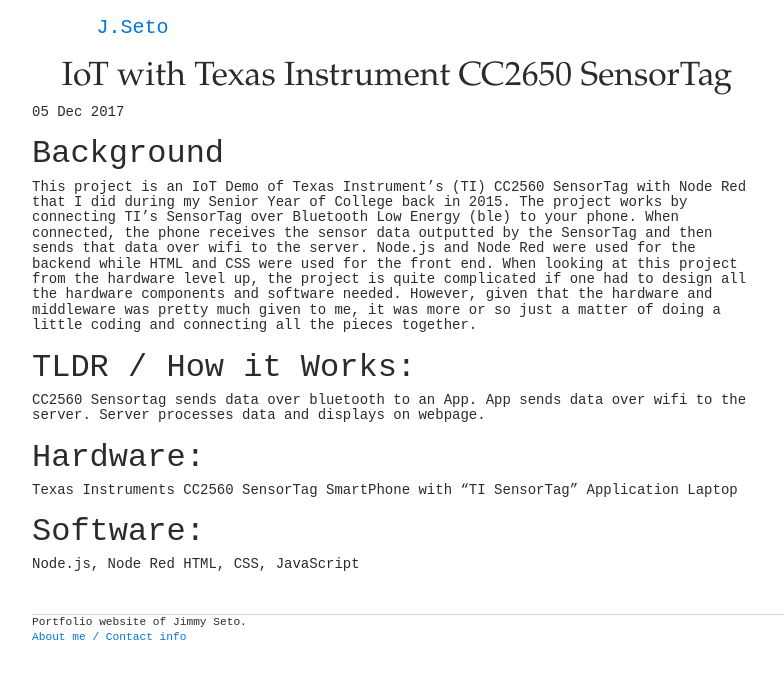
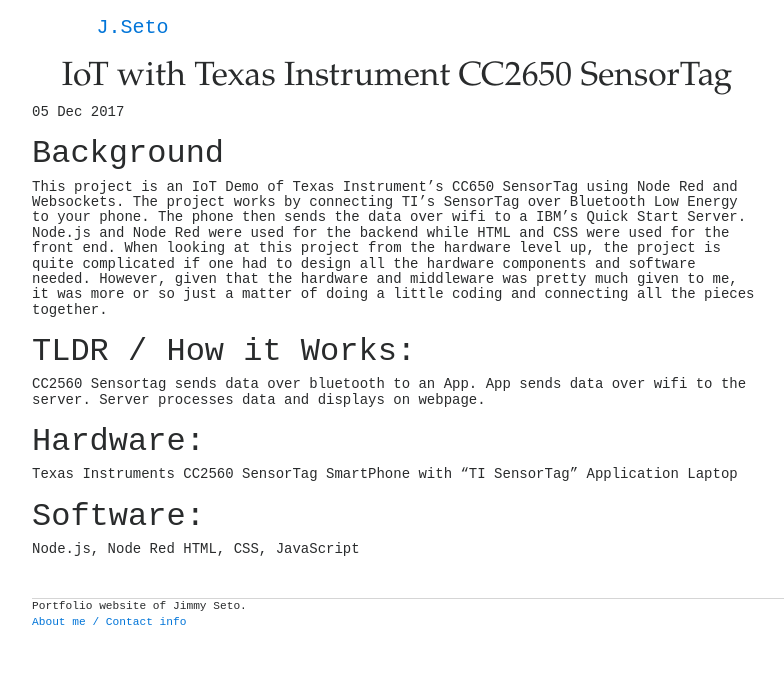
Before and after one commit to JLSeto/blog_angular, a Jekyll site: the page built from _posts/EngBlog/2017-12-05-IoT-CC2650.md, in a window 1280 px wide and 900 px high. Shown: the top 679 px of the window, without its empty margins (53-837 px from the left). Built offline with Jekyll 4.4.1, drawn with Linux system fonts in a browser that asks for light colours; nearby versions of some CDN libraries.

Commit message:
add cname??

```diff
--- a/_posts/EngBlog/2017-12-05-IoT-CC2650.md
+++ b/_posts/EngBlog/2017-12-05-IoT-CC2650.md
@@ -6,7 +6,7 @@
 ---
 
 ## Background
-This project is an IoT Demo of Texas Instrument's (TI) CC2560 SensorTag with Node Red that I did during my Senior Year of College back in 2015.  The project works by connecting TI's SensorTag over Bluetooth Low Energy (ble) to your phone.  When connected, the phone receives the sensor data outputted by the SensorTag and then sends that data over wifi to the server.  Node.js and Node Red were used for the backend while HTML and CSS were used for the front end.  When looking at this project from the hardware level up, the project is quite complicated if one had to design all the hardware components and software needed.  However, given that the hardware and middleware was pretty much given to me, it was more or so just a matter of doing a little coding and connecting all the pieces together.
+This project is an IoT Demo of Texas Instrument's CC650 SensorTag using Node Red and Websockets.  The project works by connecting TI's SensorTag over Bluetooth Low Energy to your phone.  The phone then sends the data over wifi to a IBM's Quick Start Server.  Node.js and Node Red were used for the backend while HTML and CSS were used for the front end.  When looking at this project from the hardware level up, the project is quite complicated if one had to design all the hardware components and software needed.  However, given that the hardware and middleware was pretty much given to me, it was more or so just a matter of doing a little coding and connecting all the pieces together.
 
 ## TLDR / How it Works:
 CC2560 Sensortag sends data over bluetooth to an App. App sends data over wifi to the server. Server processes data and displays on webpage.
```
Also changed, not shown: CNAME (added), 1 other file.
